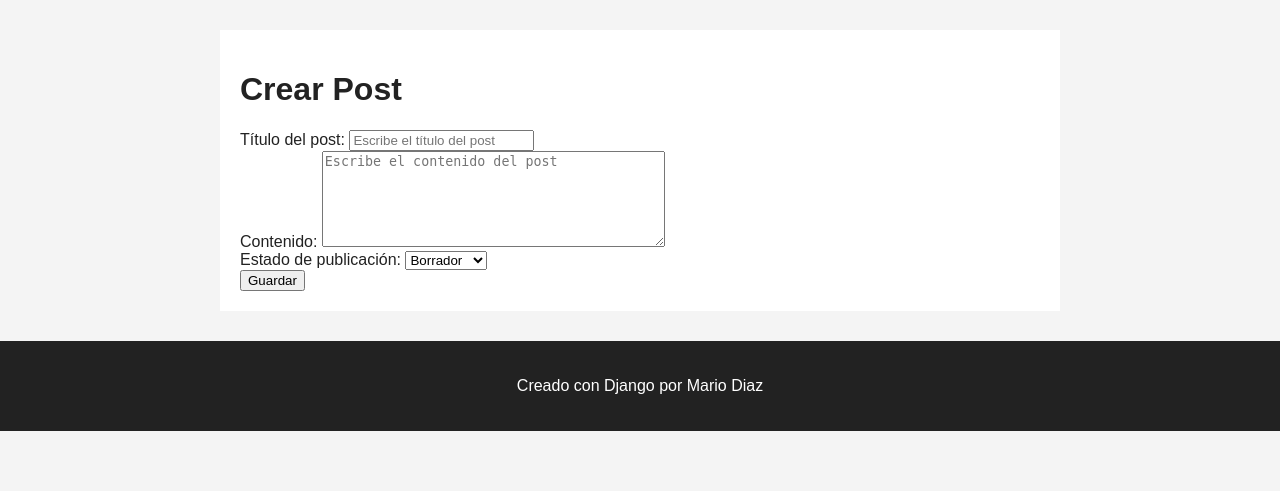
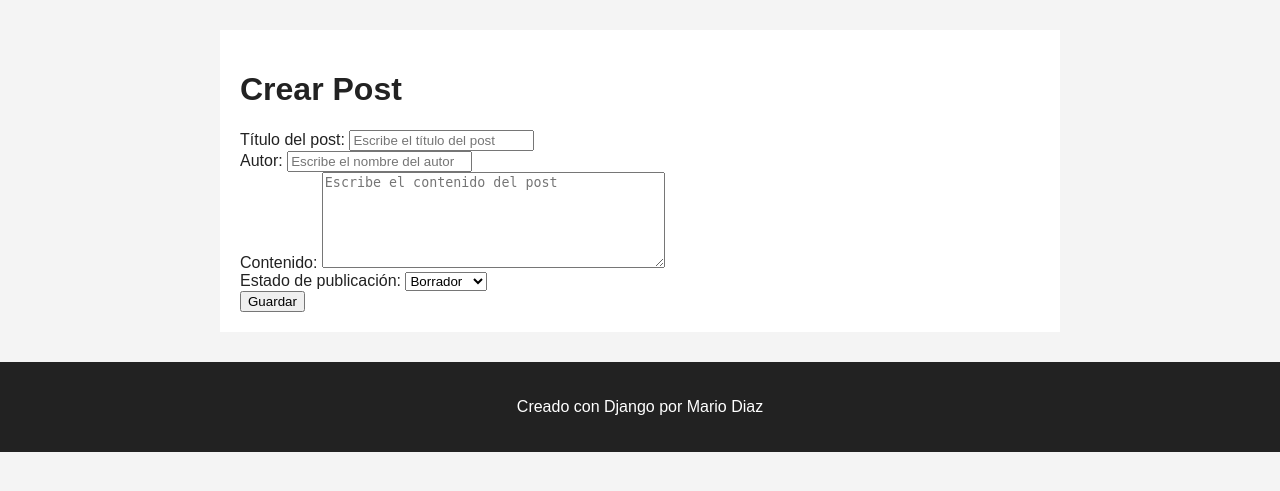
Before and after one commit to mariodiaz1375/django_blog_project, a Django app: page /crear_post/ in a window 1280 px wide. Shown: the part 105-596 px from the top of the page. Run offline with Django 5.2, Linux system fonts and the light colour scheme.

Commit message:
se corrigio error, faltaba agregar el campo autor a crear_post

```diff
--- a/posts/forms.py
+++ b/posts/forms.py
@@ -14,11 +14,15 @@ class PostForm(forms.ModelForm):
         labels = {
             "titulo": "Título del post",
             "contenido": "Contenido",
+            "autor": "Autor",
             "estado": "Estado de publicación",
         }
         widgets = {
             "titulo": forms.TextInput(attrs={
                 "placeholder": "Escribe el título del post"
+            }),
+            "autor": forms.TextInput(attrs={
+                "placeholder": "Escribe el nombre del autor"
             }),
             "contenido": forms.Textarea(attrs={
                 "rows": 6,
--- a/posts/templates/posts/crear_post.html
+++ b/posts/templates/posts/crear_post.html
@@ -9,6 +9,11 @@
             {{ form.titulo.label_tag }}
             {{ form.titulo }}
             {{ form.titulo.errors }}
+        </div>
+        <div>
+            {{ form.autor.label_tag }}
+            {{ form.autor }}
+            {{ form.autor.errors }}
         </div>
         <div>
             {{ form.contenido.label_tag }}
```
